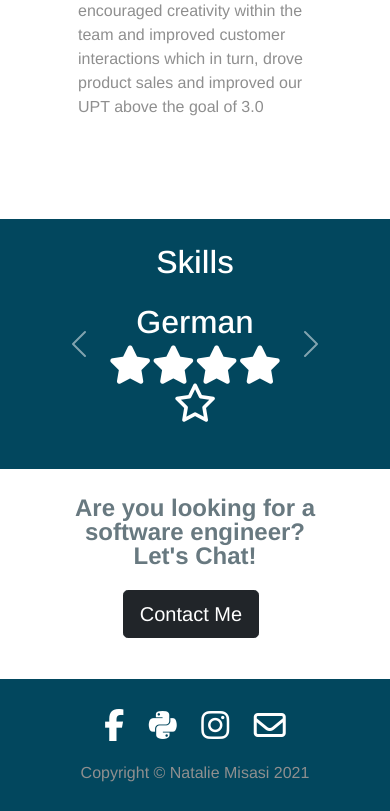
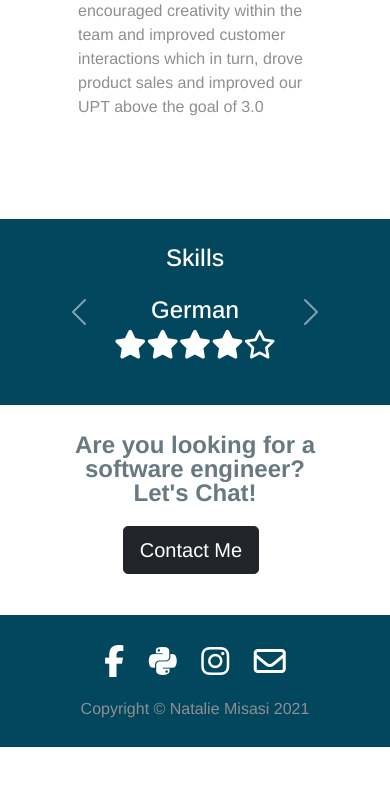
Before and after one commit to nataliemisasi/Personal-Site, a Flask app: page / in a window 390 px wide. Shown: the part 2332-3143 px from the top of the page. After the commit the page ends 3079 px from the top, so only its background shows below. Run offline with Flask 2, Linux system fonts and the light colour scheme; some libraries are stand-ins or nearby versions.

Commit message:
Update styles.css

```diff
--- a/Personal Site - Bootstrap/static/css/styles.css
+++ b/Personal Site - Bootstrap/static/css/styles.css
@@ -224,11 +224,6 @@ p {
     padding-bottom: 1.5rem;
   }
 
-  .skills-text {
-    font-size: 1.5rem;
-    line-height: 1;
-  }
-
   .skill-row {
     width: 60%;
     text-align: center;
@@ -249,10 +244,11 @@ p {
   }
 
   .skills-text {
-    font-size: 2rem;
+    font-size: 1.5rem;
+    line-height: 1;
   }
 
   .icon {
-    font-size: .8rem;
+    font-size: .6rem;
   }
 }
```
